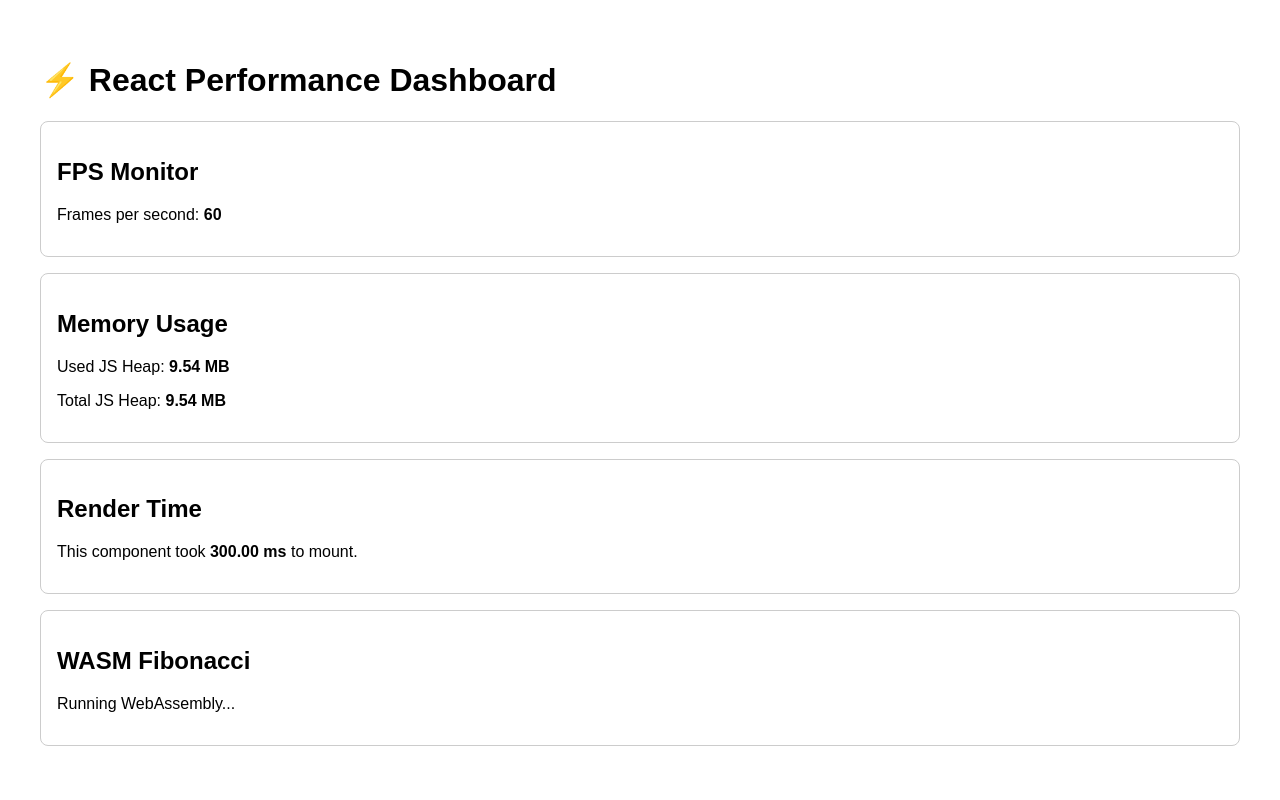
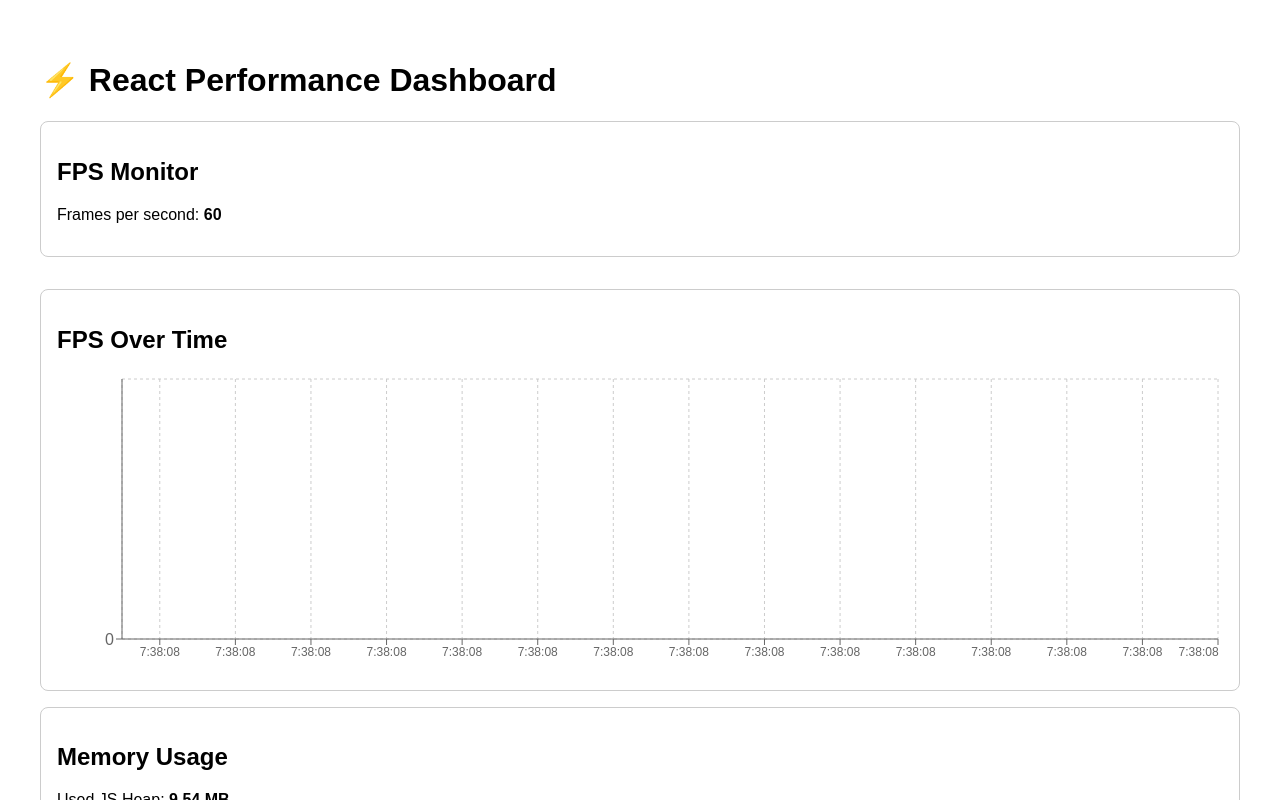
Before and after one commit to anjan-in/react-performance-dashboard, a React (Vite) app: page / in a window 1280 px wide. Shown: the top 800 px of the page. Built offline with nearby package versions, Linux system fonts and the light colour scheme; no server answers.

Commit message:
added real-time FPS line chart using Recharts

```diff
--- a/package.json
+++ b/package.json
@@ -11,7 +11,8 @@
   },
   "dependencies": {
     "react": "^19.0.0",
-    "react-dom": "^19.0.0"
+    "react-dom": "^19.0.0",
+    "recharts": "^2.15.3"
   },
   "devDependencies": {
     "@eslint/js": "^9.22.0",
--- a/src/App.jsx
+++ b/src/App.jsx
@@ -4,6 +4,7 @@
 const MemoryUsage = lazy(() => import('./components/MemoryUsage'))
 const RenderTime = lazy(() => import('./components/RenderTime'))
 const FibonacciWasm = lazy(() => import('./components/FibonacciWasm'))
+const FpsChart = lazy(() => import('./components/FpsChart'))
 
 function App() {
   return (
@@ -13,6 +14,10 @@
       <Suspense fallback={<p>Loading FPS Monitor...</p>}>
         <FpsMonitor />
       </Suspense>
+      <Suspense fallback={<p>Loading Chart...</p>}>
+        <FpsChart />
+      </Suspense>
+
       <Suspense fallback={<p>Loading Memory Usage...</p>}>
         <MemoryUsage />
       </Suspense>
--- /dev/null
+++ b/src/components/FpsChart.jsx
@@ -0,0 +1,42 @@
+import { useEffect, useRef, useState } from 'react'
+import { LineChart, Line, XAxis, YAxis, Tooltip, CartesianGrid, ResponsiveContainer } from 'recharts'
+
+const FpsChart = () => {
+  const [data, setData] = useState([])
+  const frameTimes = useRef([])
+  const lastTime = useRef(performance.now())
+
+  useEffect(() => {
+    const loop = () => {
+      const now = performance.now()
+      const delta = now - lastTime.current
+      const fps = Math.round(1000 / delta)
+      lastTime.current = now
+
+      frameTimes.current.push({ time: new Date().toLocaleTimeString().split(' ')[0], fps })
+      if (frameTimes.current.length > 30) frameTimes.current.shift()
+      setData([...frameTimes.current])
+
+      requestAnimationFrame(loop)
+    }
+
+    requestAnimationFrame(loop)
+  }, [])
+
+  return (
+    <div style={{ marginTop: '2rem', padding: '1rem', border: '1px solid #ccc', borderRadius: '8px' }}>
+      <h2>FPS Over Time</h2>
+      <ResponsiveContainer width="100%" height={300}>
+        <LineChart data={data}>
+          <CartesianGrid strokeDasharray="3 3" />
+          <XAxis dataKey="time" tick={{ fontSize: 12 }} />
+          <YAxis domain={[0, 120]} />
+          <Tooltip />
+          <Line type="monotone" dataKey="fps" stroke="#8884d8" strokeWidth={2} dot={false} isAnimationActive={false} />
+        </LineChart>
+      </ResponsiveContainer>
+    </div>
+  )
+}
+
+export default FpsChart
```
Also changed, not shown: 1 other file (tests, documents, lock files or other folders).
